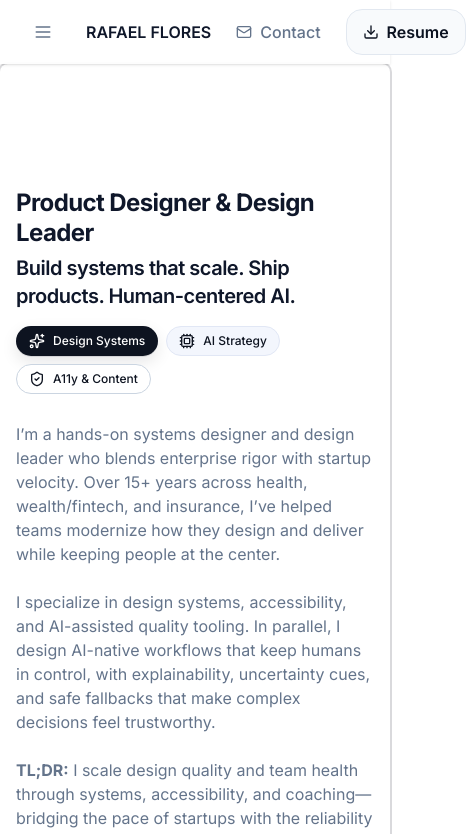
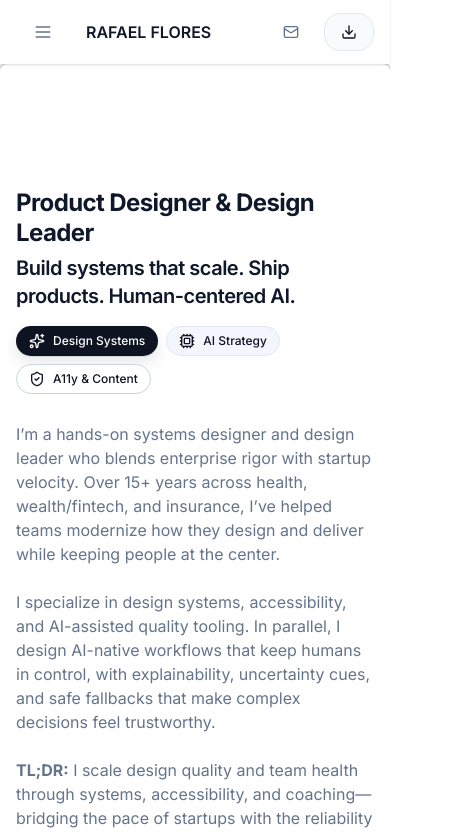
Before and after one commit to rflores-alight/Portfolio, a React (Vite) app: page / in a window 390 px wide. Shown: the top 834 px of the page, 466 px wide, since content can reach past the window. Built offline with nearby package versions, Linux system fonts and the light colour scheme.

Commit message:
mobile header bug take 2

```diff
--- a/src/Layout.jsx
+++ b/src/Layout.jsx
@@ -146,9 +146,9 @@ const SiteHeader = forwardRef(function SiteHeader(_, ref) {
   return (
     <header
       ref={ref}
-      className="bg-white/90 backdrop-blur-sm shadow-sm sticky top-[env(safe-area-inset-top)] z-40"
+      className="bg-white/90 backdrop-blur-sm shadow-sm sticky top-[env(safe-area-inset-top)] z-40 overflow-x-clip"
       >
-      <div className="w-full max-w-6xl mx-auto px-4 sm:px-6 lg:px-8 h-16 flex items-center justify-between">
+      <div className="w-full max-w-6xl mx-auto px-4 sm:px-6 lg:px-8 h-16 flex items-center justify-between pl-[calc(env(safe-area-inset-left)+1rem)] pr-[calc(env(safe-area-inset-right)+1rem)]">
         {/* Left cluster: Hamburger (mobile-only) + Brand */}
         <div className="flex items-center gap-2 shrink-0">
           {/* Mobile hamburger on far left */}
@@ -225,7 +225,7 @@ const SiteHeader = forwardRef(function SiteHeader(_, ref) {
         </nav>
 
         {/* Actions (right) */}
-        <div className="flex items-center gap-2">
+        <div className="flex items-center gap-2 md:gap-4">
           {/* Email */}
           <Button variant="ghost" asChild>
             <a href={`mailto:${PROFILE.email}`}
@@ -233,7 +233,7 @@ const SiteHeader = forwardRef(function SiteHeader(_, ref) {
                 className="group text-muted-foreground transition-colors group-hover:text-indigo-700"
                 >
               <Mail className="h-4 w-4" />
-              <span className="text-[16px] leading-6 font-medium">Contact</span>
+              <span className="hidden md:inline text-[16px] leading-6 font-medium">Contact</span>
             </a>
           </Button>
 
@@ -247,7 +247,7 @@ const SiteHeader = forwardRef(function SiteHeader(_, ref) {
               className="inline-flex items-center gap-2"
             >
               <Download className="h-4 w-4" />
-              <span className="text-[16px] leading-6 font-semibold">Resume</span>
+              <span className="hidden md:inline text-[16px] leading-6 font-semibold">Resume</span>
             </a>
           </Button>
         </div>
```
